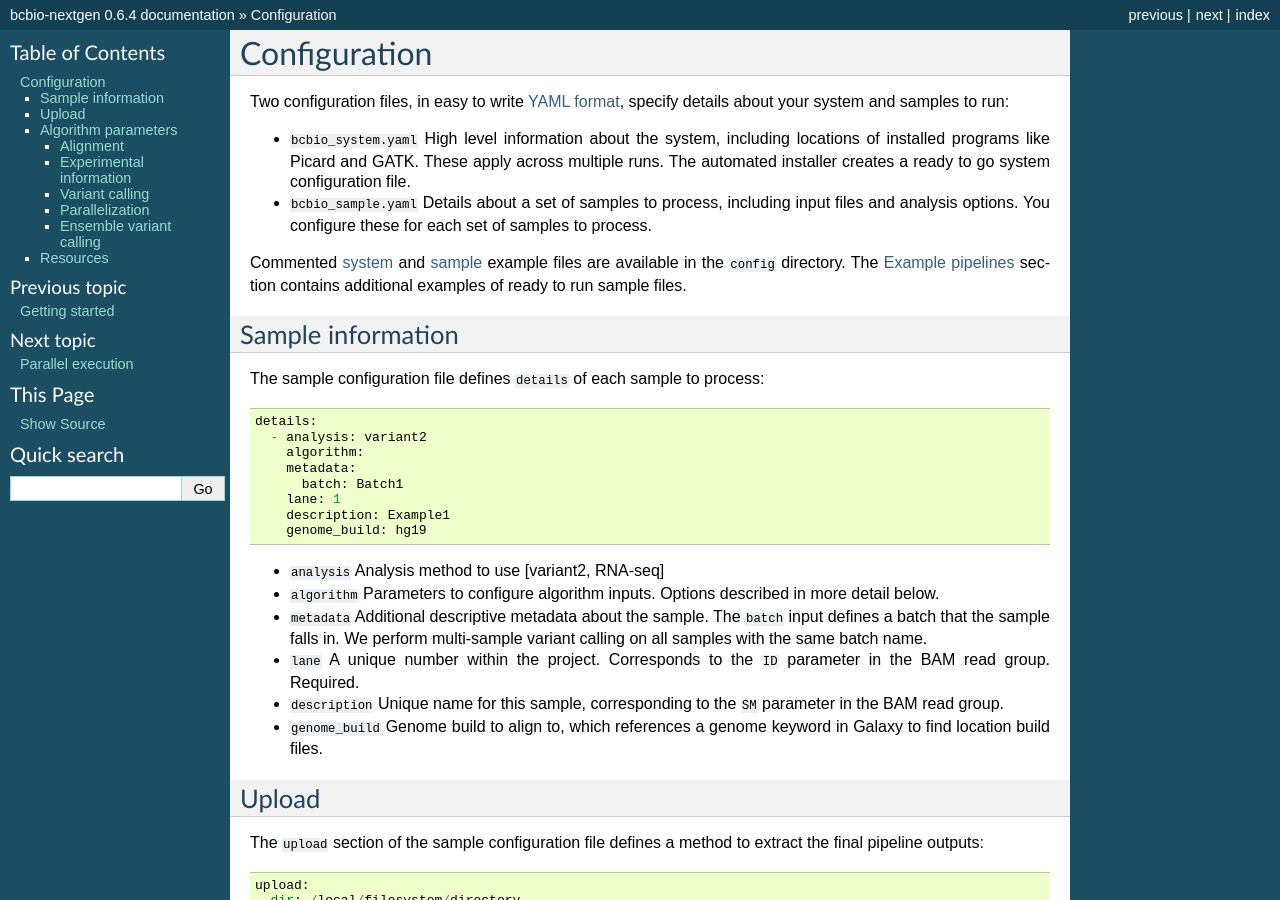
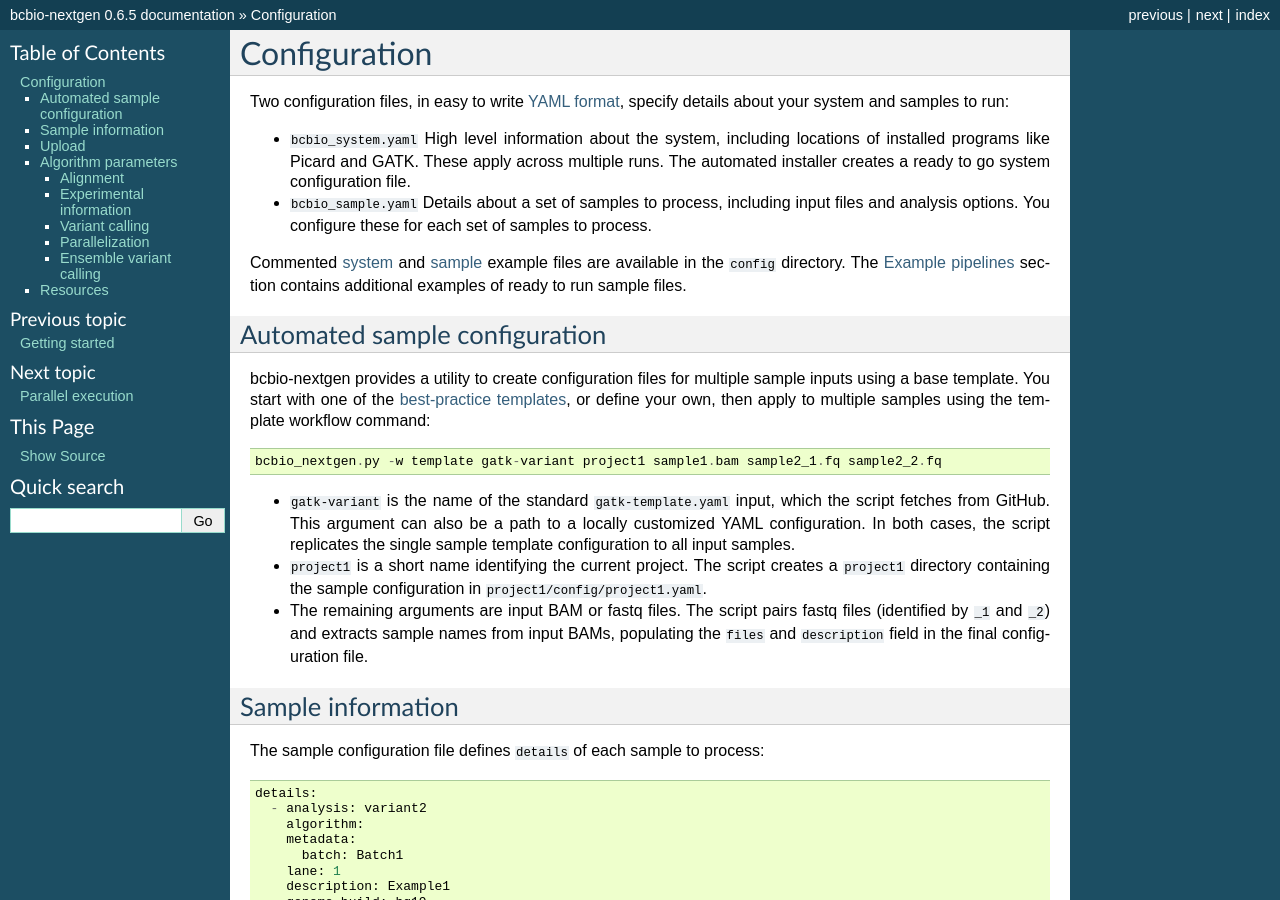
Before and after one commit to bcbio/bcbio-nextgen, a Sphinx documentation site: the page built from docs/contents/configuration.rst, in a window 1280 px wide and 900 px high. Built offline with Sphinx 7.4.7, drawn with Linux system fonts in a browser that asks for light colours; some of the changed text lies outside the part shown.

Commit message:
Finalize initial attempt at providing a template to multi-sample configuration bridge (#22). Fix GitHub retrieval, add fastq pairing, clean up input options and provide documentation.

```diff
--- a/README.rst
+++ b/README.rst
@@ -36,7 +36,9 @@
 producing a `system configuration file`_ referencing the installed
 software and data.
 
-2. Edit a `sample configuration file`_ to describe your samples.
+2. Create a `sample configuration file`_ for your samples:
+
+         bcbio_nextgen.py -w template gatk-variant project1 sample1.bam sample2_1.fq sample2_2.fq
 
 3. Run analysis, distributed across 8 local cores::
 
--- a/docs/conf.py
+++ b/docs/conf.py
@@ -28,7 +28,7 @@
 extensions = ['sphinx.ext.viewcode']
 
 # Add any paths that contain templates here, relative to this directory.
-templates_path = ['_templates']
+templates_path = ['templates']
 
 # The suffix of source filenames.
 source_suffix = '.rst'
@@ -48,9 +48,9 @@
 # built documents.
 #
 # The short X.Y version.
-version = '0.6.4'
+version = '0.6.5'
 # The full version, including alpha/beta/rc tags.
-release = '0.6.4'
+release = '0.6.5'
 
 # The language for content autogenerated by Sphinx. Refer to documentation
 # for a list of supported languages.
@@ -131,7 +131,8 @@
 #html_use_smartypants = True
 
 # Custom sidebar templates, maps document names to template names.
-#html_sidebars = {}
+html_sidebars = {
+    "index": ["sidebar-links.html", "searchbox.html"]}
 
 # Additional templates that should be rendered to pages, maps page names to
 # template names.
--- a/docs/contents/configuration.rst
+++ b/docs/contents/configuration.rst
@@ -16,6 +16,36 @@
 Commented `system`_ and `sample`_ example files are available in the
 ``config`` directory. The :ref:`example-pipelines` section contains
 additional examples of ready to run sample files.
+
+.. _automated-sample-config:
+
+Automated sample configuration
+~~~~~~~~~~~~~~~~~~~~~~~~~~~~~~
+
+bcbio-nextgen provides a utility to create configuration files for
+multiple sample inputs using a base template. You start with one of
+the `best-practice templates`_, or define your own, then apply to
+multiple samples using the template workflow command::
+
+  bcbio_nextgen.py -w template gatk-variant project1 sample1.bam sample2_1.fq sample2_2.fq
+
+- ``gatk-variant`` is the name of the standard ``gatk-template.yaml``
+  input, which the script fetches from GitHub. This argument can also
+  be a path to a locally customized YAML configuration. In both cases,
+  the script replicates the single sample template configuration to
+  all input samples.
+
+- ``project1`` is a short name identifying the current project. The
+  script creates a ``project1`` directory containing the sample
+  configuration in ``project1/config/project1.yaml``.
+
+- The remaining arguments are input BAM or fastq files. The script
+  pairs fastq files (identified by ``_1`` and ``_2``) and extracts
+  sample names from input BAMs, populating the ``files`` and
+  ``description`` field in the final configuration file.
+
+.. _best-practice templates: https://github.com/chapmanb/bcbio-nextgen/tree/master/config/templates
+.. _sample-configuration:
 
 Sample information
 ~~~~~~~~~~~~~~~~~~
--- /dev/null
+++ b/docs/templates/sidebar-links.html
@@ -0,0 +1,11 @@
+<h3>Links</h3>
+<ul>
+  <li><a target="_blank" href="https://github.com/chapmanb/bcbio-nextgen">
+      Source at GitHub</a></li>
+  <li><a target="_blank"
+         href="https://groups.google.com/d/forum/biovalidation">
+      BioValidation mailing list</a></li>
+  <li><a target="_blank"
+         href="https://github.com/chapmanb/bcbio-nextgen/issues">
+      Issue Tracker</a></li>
+</ul>
```
Also changed, not shown: HISTORY.md (+5 -0 lines), docs/contents/testing.rst (+12 -2 lines), docs/index.rst (+7 -1 lines), 4 other files.
